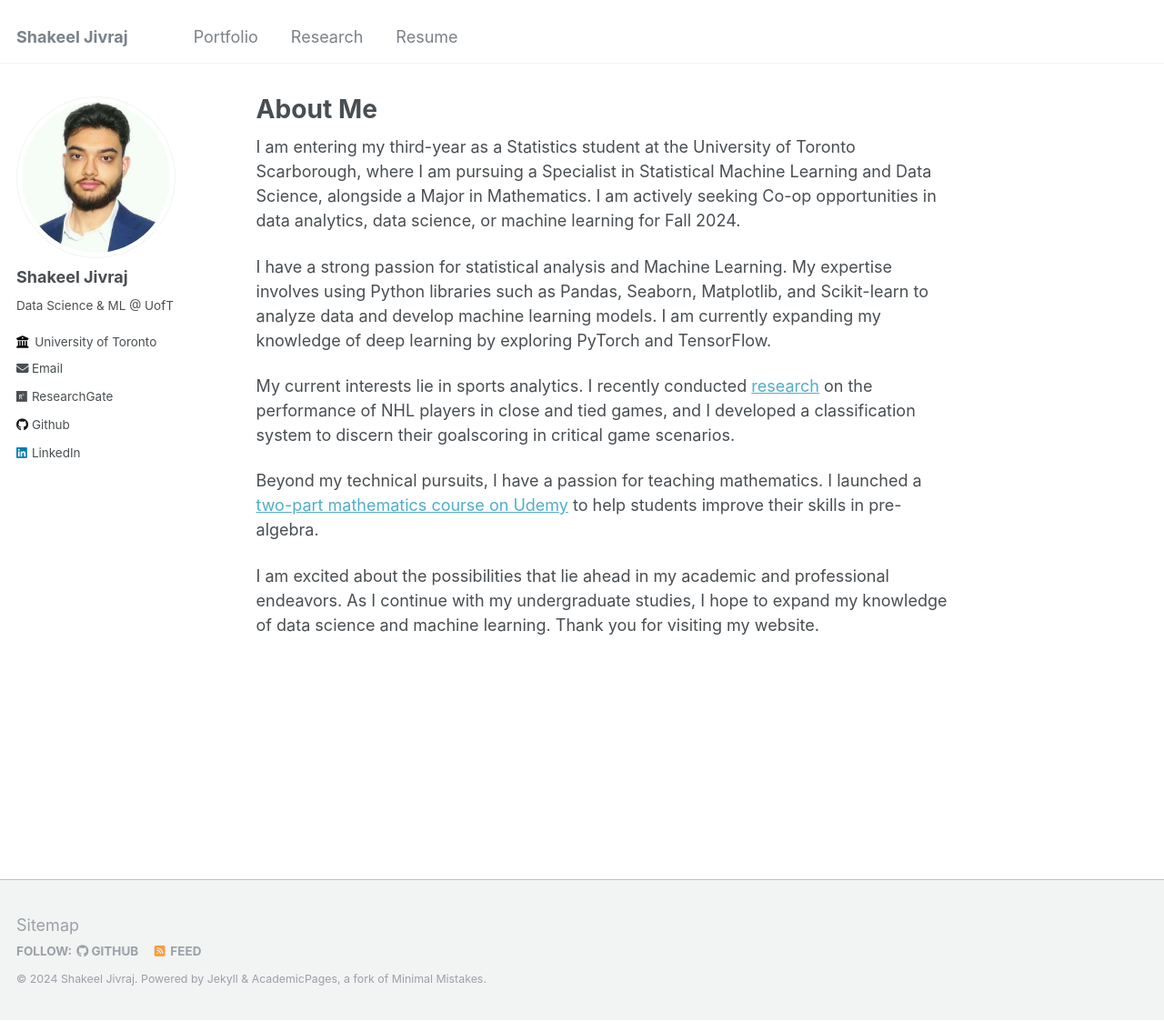
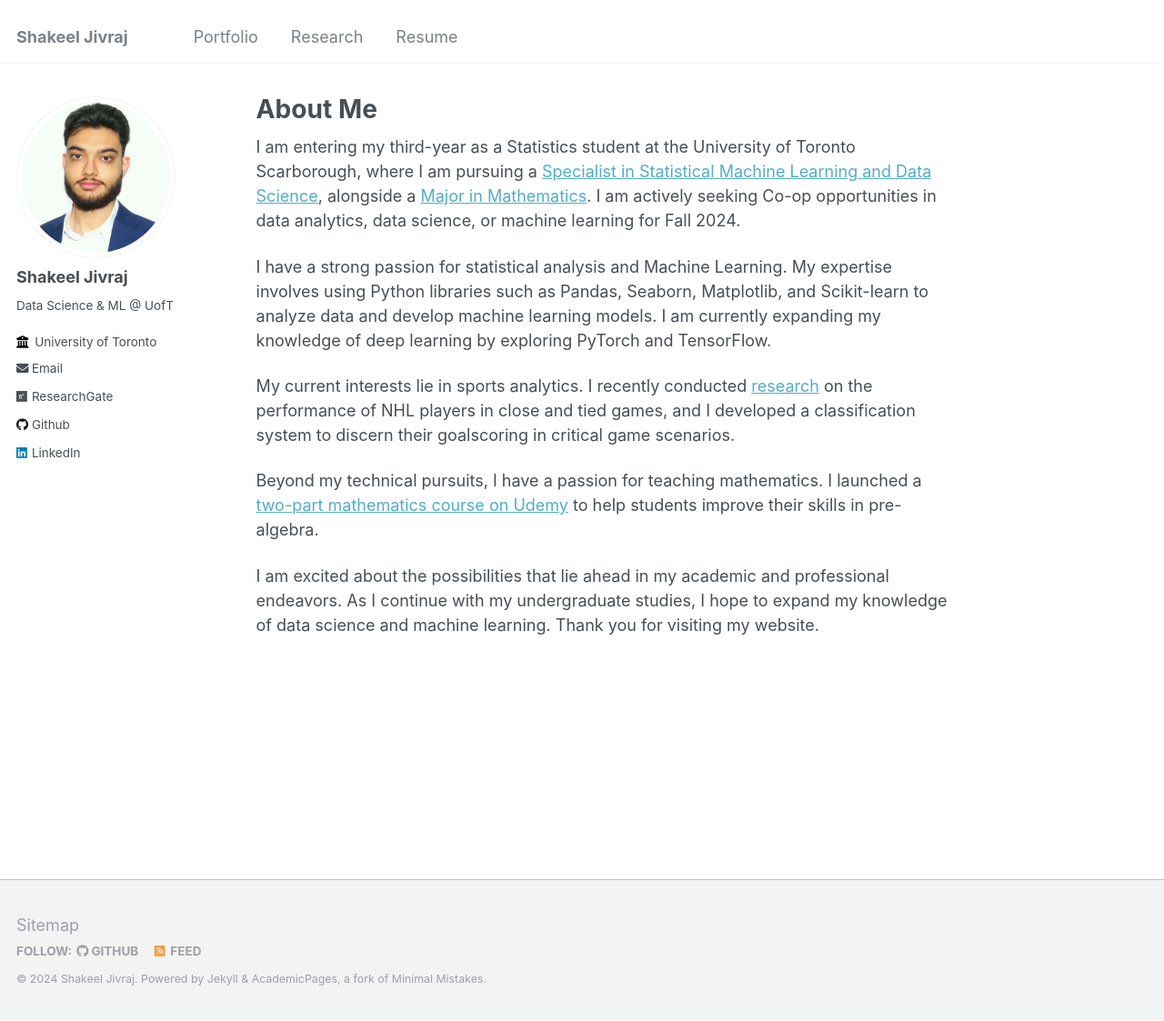
Before and after one commit to Shak789/Shak789.github.io, a Jekyll site: the page built from _pages/about.md, in a window 1280 px wide and 1123 px high. Shown: the whole window at 91% size. Built offline with Jekyll 4.4.1, drawn with Linux system fonts in a browser that asks for light colours; part of the change alters nothing that is shown.

```diff
--- a/_pages/about.md
+++ b/_pages/about.md
@@ -7,7 +7,7 @@ redirect_from:
   - /about.html
 ---
 
-I am entering my third-year as a Statistics student at the University of Toronto Scarborough, where I am pursuing a Specialist in Statistical Machine Learning and Data Science, alongside a Major in Mathematics. I am actively seeking Co-op opportunities in data analytics, data science, or machine learning for Fall 2024.
+I am entering my third-year as a Statistics student at the University of Toronto Scarborough, where I am pursuing a [Specialist in Statistical Machine Learning and Data Science](https://utsc.calendar.utoronto.ca/specialist-program-statistics-science), alongside a [Major in Mathematics](https://utsc.calendar.utoronto.ca/major-program-mathematics-science). I am actively seeking Co-op opportunities in data analytics, data science, or machine learning for Fall 2024.
 
 I have a strong passion for statistical analysis and Machine Learning. My expertise involves using Python libraries such as Pandas, Seaborn, Matplotlib, and Scikit-learn to analyze data and develop machine learning models. I am currently expanding my knowledge of deep learning by exploring PyTorch and TensorFlow.
 
```
